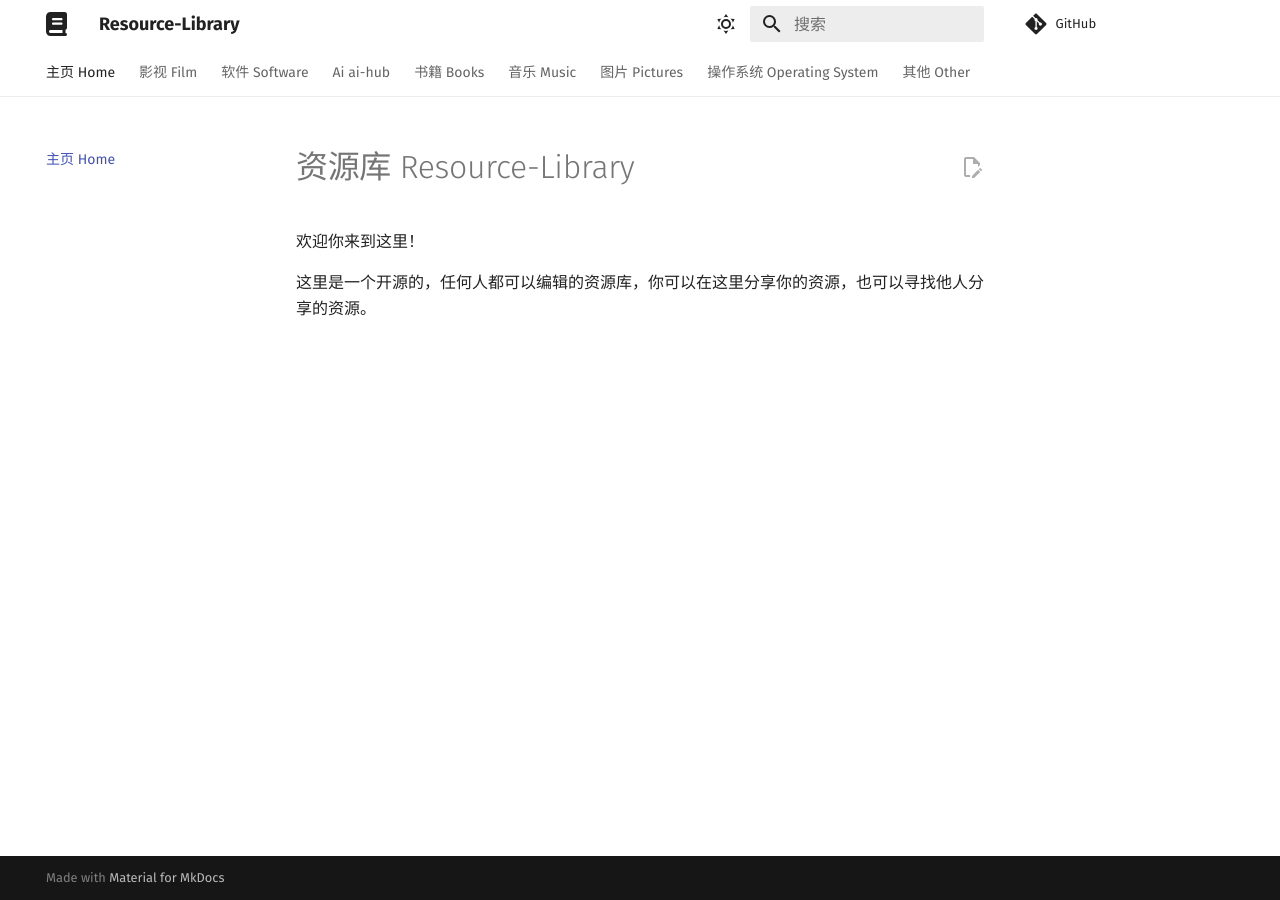
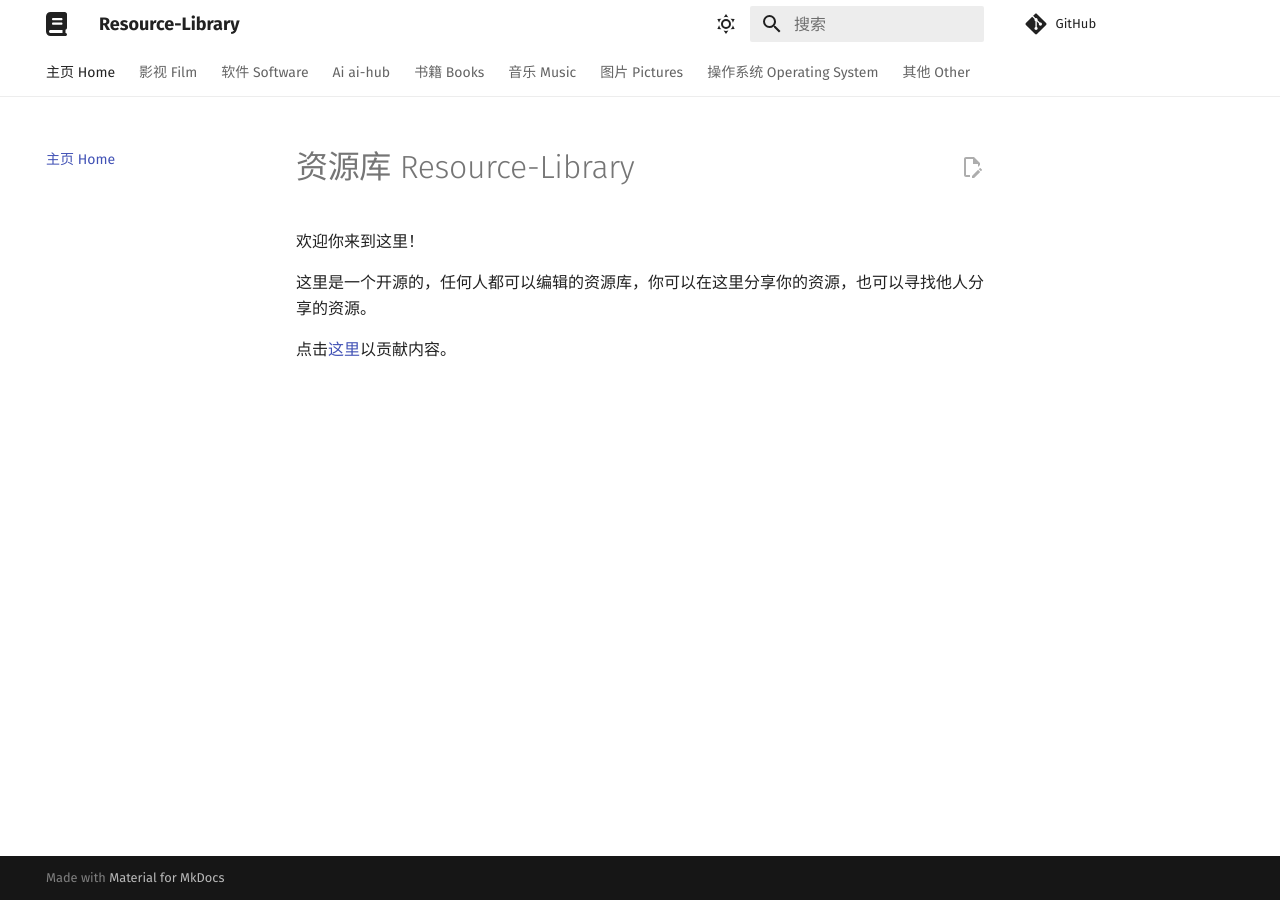
Before and after one commit to Chocolateater/Resource-Library, an MkDocs documentation site: the page built from docs/index.md, in a window 1280 px wide. Built offline with MkDocs 1.6.1 and Material for MkDocs 9.7.7, drawn with Linux system fonts in a browser that asks for light colours; comment, search, counter and statistics services are not loaded.

Commit message:
Update index.md

```diff
--- a/docs/index.md
+++ b/docs/index.md
@@ -3,3 +3,5 @@
 欢迎你来到这里！
 
 这里是一个开源的，任何人都可以编辑的资源库，你可以在这里分享你的资源，也可以寻找他人分享的资源。
+
+点击[这里](https://chocolateater.github.io/Upload/)以贡献内容。
```
